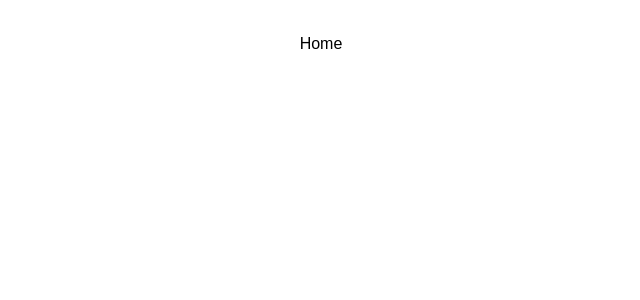
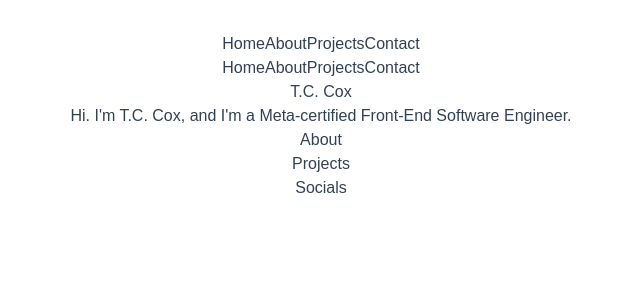
Before and after one commit to thmscly/thomas-cox, a React (Vite) app: page / in a window 1280 px wide. Shown: the top 300 px of the page, without its empty margins (319-959 px from the left). Built offline with nearby package versions, Linux system fonts and the light colour scheme.

Commit message:
added routing | made some layout templates

```diff
--- a/src/App.jsx
+++ b/src/App.jsx
@@ -1,32 +1,20 @@
 import React from "react";
-import Home from "./pages/Home";
-import About from "./pages/About";
-import Projects from "./pages/Projects";
-import Contact from "./pages/Contact";
+import Routing from "./components/Routing";
 import "./App.css";
-import { createBrowserRouter } from "react-router-dom";
-
-export const router = createBrowserRouter([
-  {
-    path: "/",
-    element: <Home />,
-  },
-  {
-    path: "/about",
-    element: <About />,
-  },
-  {
-    path: "/projects",
-    element: <Projects />,
-  },
-  {
-    path: "/contact",
-    element: <Contact />,
-  },
-]);
+import { BrowserRouter as Router } from "react-router-dom";
+import NavBar from "./layouts/NavBar";
 
 function App() {
-  (<Home />), (<About />), (<Projects />), (<Contact />);
+  return (
+    <Router>
+      <div className="App text-slate-700 font-raleway min-w-screen content-center">
+        <NavBar />
+        <div>
+          <Routing />
+        </div>
+      </div>
+    </Router>
+  );
 }
 
 export default App;
--- /dev/null
+++ b/src/components/Routing.jsx
@@ -0,0 +1,17 @@
+import React from "react";
+import Home from "../pages/Home";
+import About from "../pages/About";
+import Projects from "../pages/Projects";
+import Contact from "../pages/Contact";
+import { Routes, Route } from "react-router-dom";
+
+export default function Routing() {
+  return (
+    <Routes>
+      <Route path="/" element={<Home />} />
+      <Route path="/about" element={<About />} />
+      <Route path="/projects" element={<Projects />} />
+      <Route path="/contact" element={<Contact />} />
+    </Routes>
+  );
+}
--- a/src/layouts/Nav.jsx
+++ /dev/null
@@ -1,9 +0,0 @@
-import { NavLink } from "react-router-dom";
-
-import React from "react";
-
-function Nav() {
-  return <div>Nav</div>;
-}
-
-export default Nav;
--- /dev/null
+++ b/src/layouts/NavBar.jsx
@@ -0,0 +1,18 @@
+import { NavLink } from "react-router-dom";
+
+import React from "react";
+
+function NavBar() {
+  return (
+    <div>
+      <nav>
+        <NavLink to="/">Home</NavLink>
+        <NavLink to="/about">About</NavLink>
+        <NavLink to="/projects">Projects</NavLink>
+        <NavLink to="/contact">Contact</NavLink>
+      </nav>
+    </div>
+  );
+}
+
+export default NavBar;
--- /dev/null
+++ b/src/layouts/PageLayout.jsx
@@ -0,0 +1,22 @@
+import React from "react";
+import NavBar from "./NavBar";
+import Hero from "./sections/Hero";
+import Main from "./sections/Main";
+
+function PageLayout({ title, info, content }) {
+  return (
+    <>
+      <div>
+        <NavBar />
+      </div>
+      <div>
+        <Hero title={title} info={info} />
+      </div>
+      <div>
+        <Main content={content} />
+      </div>
+    </>
+  );
+}
+
+export default PageLayout;
--- /dev/null
+++ b/src/layouts/sections/Hero.jsx
@@ -0,0 +1,16 @@
+import React from "react";
+
+function Hero({ title, info }) {
+  return (
+    <>
+      <div>
+        <h1>{title}</h1>
+      </div>
+      <div>
+        <p>{info}</p>
+      </div>
+    </>
+  );
+}
+
+export default Hero;
--- /dev/null
+++ b/src/layouts/sections/Main.jsx
@@ -0,0 +1,7 @@
+import React from "react";
+
+function Main({ content }) {
+  return <div>{content}</div>;
+}
+
+export default Main;
--- a/src/main.jsx
+++ b/src/main.jsx
@@ -2,13 +2,9 @@ import React from "react";
 import ReactDOM from "react-dom/client";
 import App from "./App";
 import "./index.css";
-import { RouterProvider } from "react-router-dom";
-import { router } from "./App";
 
 ReactDOM.createRoot(document.getElementById("root")).render(
   <React.StrictMode>
-    <RouterProvider router={router}>
-      <App />
-    </RouterProvider>
+    <App />
   </React.StrictMode>
 );
--- a/src/pages/Home.jsx
+++ b/src/pages/Home.jsx
@@ -1,7 +1,40 @@
 import React from "react";
+import PageLayout from "../layouts/PageLayout";
+import { Link } from "react-router-dom";
+
+const title = "T.C. Cox";
+const info = (
+  <h3>
+    Hi. I'm T.C. Cox, and I'm a Meta-certified Front-End Software Engineer.
+  </h3>
+);
+
+const content = (
+  <div className="grid-cols-3 gap-3rem">
+    <div>
+      <Link to="/about">
+        <h4>About</h4>
+      </Link>
+    </div>
+    <div>
+      <Link to="/projects">
+        <h4>Projects</h4>
+      </Link>
+    </div>
+    <div>
+      <Link to="/contact">
+        <h4>Socials</h4>
+      </Link>
+    </div>
+  </div>
+);
 
 function Home() {
-  return <div>Home</div>;
+  return (
+    <>
+      <PageLayout title={title} info={info} content={content} />
+    </>
+  );
 }
 
 export default Home;
```
